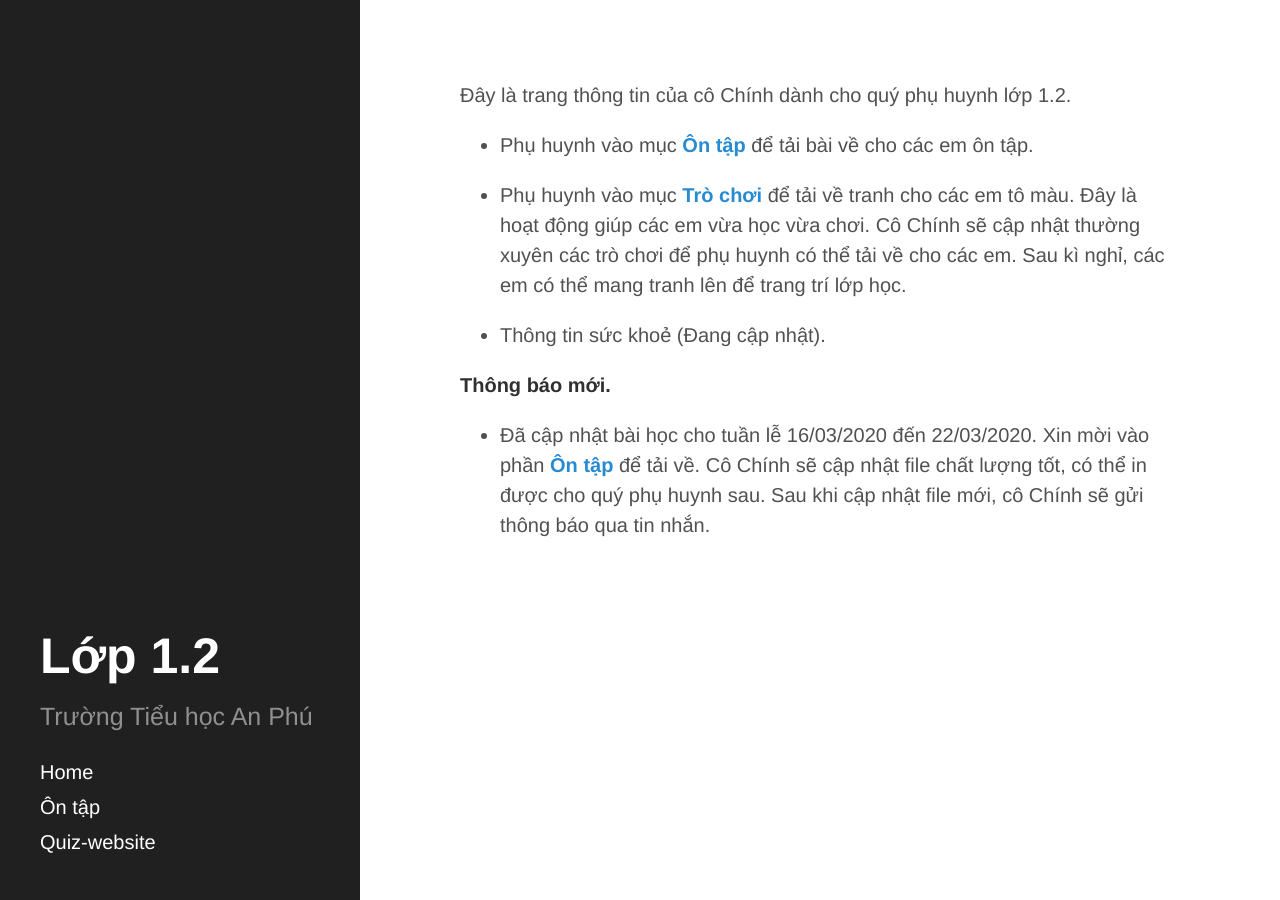
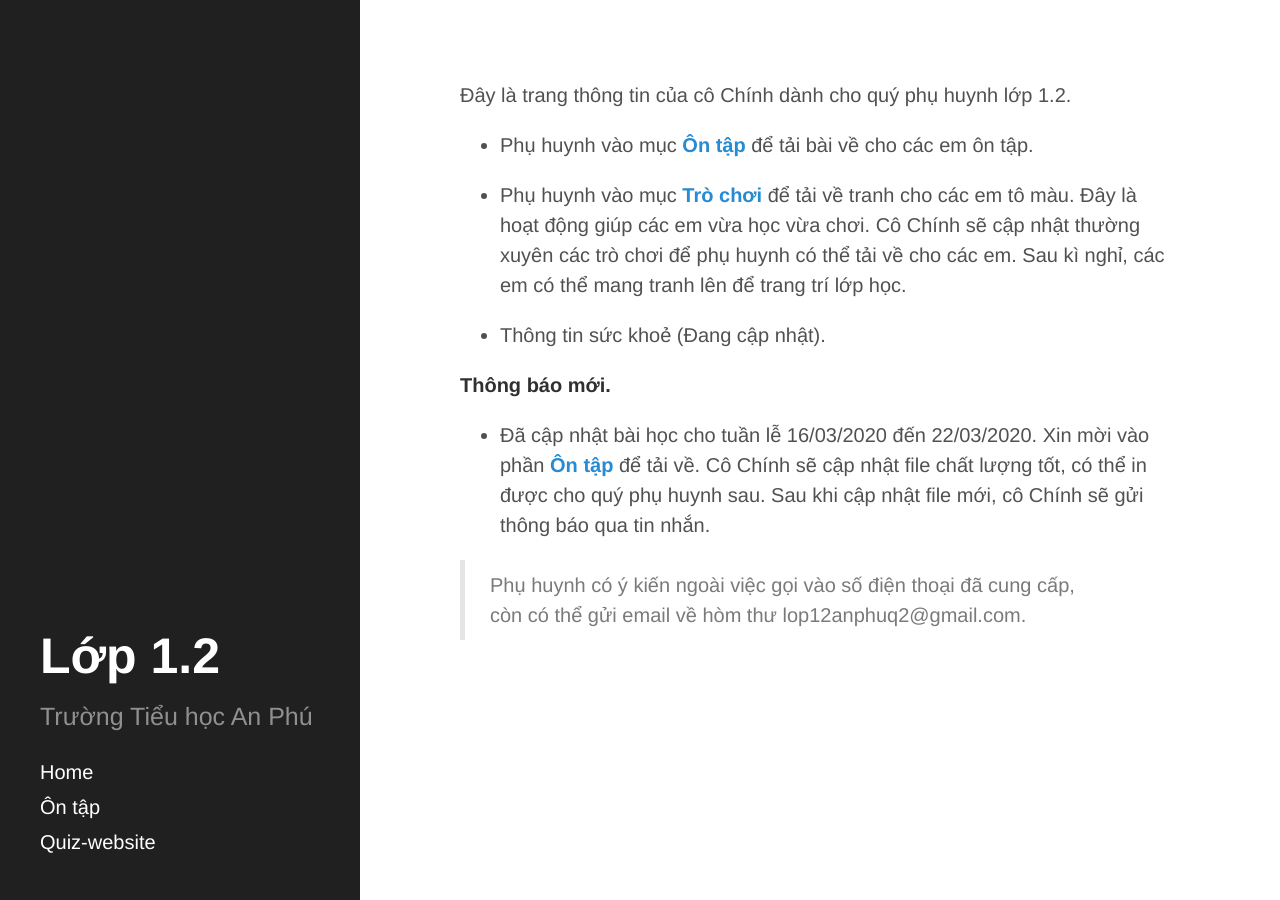
Before and after one commit to cochinh-THanphu/cochinh-THanphu.github.io, a Jekyll site: the page built from index.md, in a window 1280 px wide. Built offline with Jekyll 4.4.1, drawn with Linux system fonts in a browser that asks for light colours.

Commit message:
Update index.md

```diff
--- a/index.md
+++ b/index.md
@@ -12,7 +12,10 @@ title: Home
 * Thông tin sức khoẻ (Đang cập nhật).
 
 
+
 **Thông báo mới.**
 
 * Đã cập nhật bài học cho tuần lễ 16/03/2020 đến 22/03/2020. Xin mời vào phần **[Ôn tập](/Review.html)** để tải về.
 Cô Chính sẽ cập nhật file chất lượng tốt, có thể in được cho quý phụ huynh sau. Sau khi cập nhật file mới, cô Chính sẽ gửi thông báo qua tin nhắn.
+
+> Phụ huynh có ý kiến ngoài việc gọi vào số điện thoại đã cung cấp, còn có thể gửi email về hòm thư lop12anphuq2@gmail.com.
```
